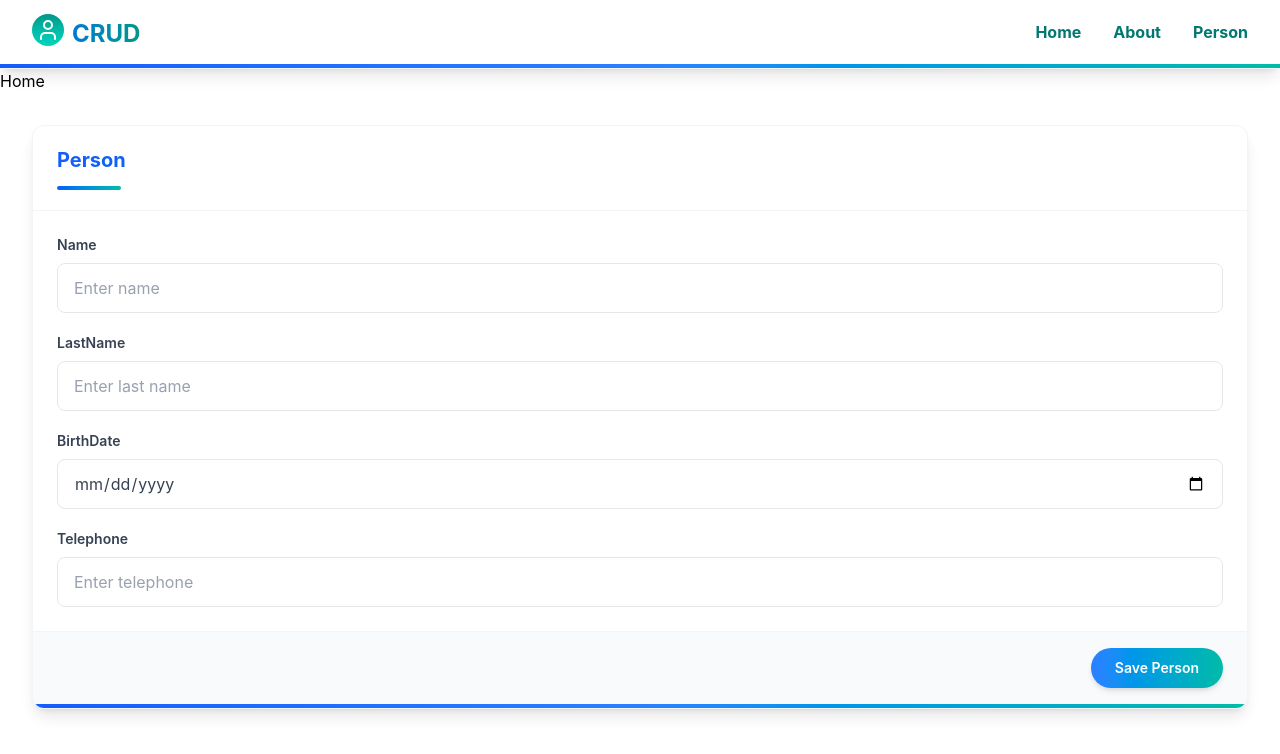
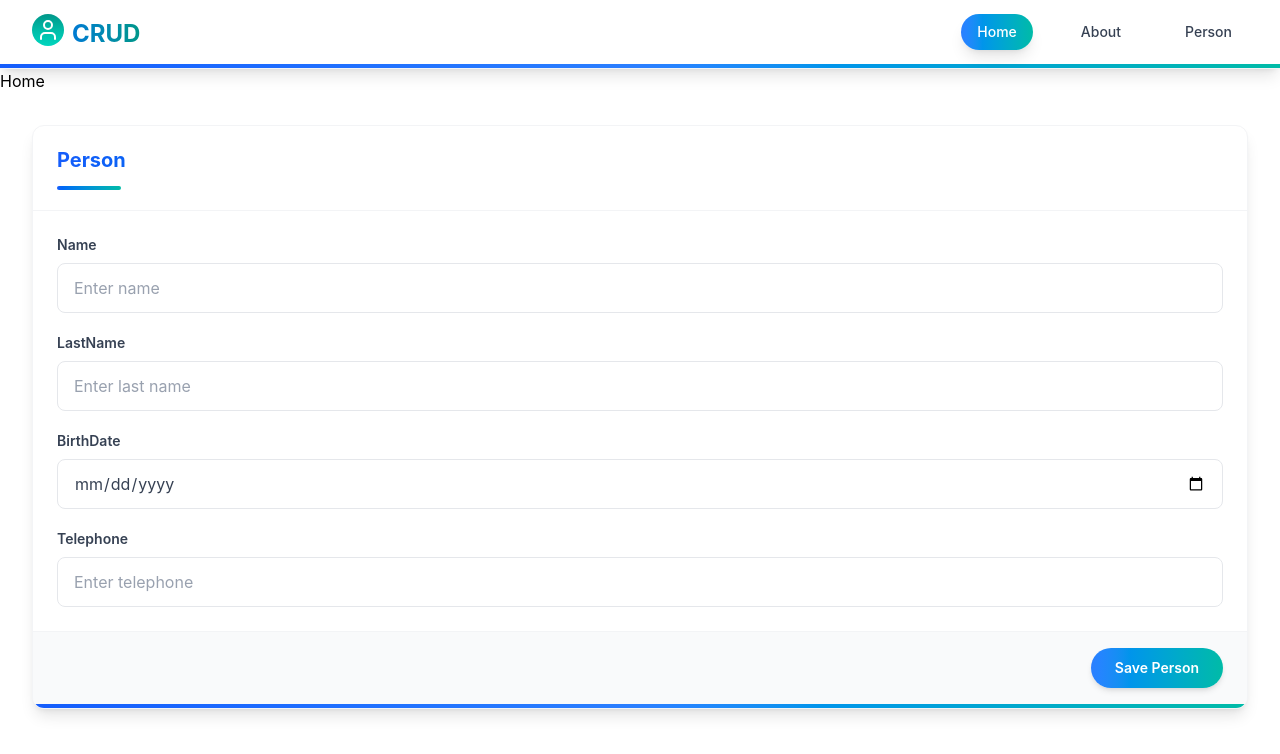
Before and after one commit to patri-es/OrganizeApp, a React (Vite) app in the folder client/: page / in a window 1280 px wide. Shown: the top 754 px of the page. Built offline with nearby package versions, Linux system fonts and the light colour scheme.

Commit message:
Añado NavLink a Navbar, ahora sí funciona la navegacion

```diff
--- a/client/src/components/Navbar.jsx
+++ b/client/src/components/Navbar.jsx
@@ -1,6 +1,7 @@
 import { Menu, X } from 'lucide-react';
 import { User } from 'lucide-react';
 import { useState } from 'react';
+import { NavLink } from "react-router";
 
 const Navbar = () => {
 
@@ -26,7 +27,7 @@ const Navbar = () => {
                     {/* Desktop Navigation */}
                     <nav className="hidden md:block">
                         <div className="font-bold text-teal-700 ml-10 flex items-baseline space-x-8">
-                            <a
+                            <NavLink
                                 to='/'
 
                                 className={({ isActive }) => `px-4 py-2 rounded-full text-sm font-medium transition-all duration-300 transform hover:scale-105 ${isActive
@@ -35,9 +36,9 @@ const Navbar = () => {
                                     }`}
                             >
                                 Home
-                            </a>
+                            </ NavLink>
 
-                            <a
+                            <NavLink
                                 to='/about'
 
                                 className={({ isActive }) => `px-4 py-2 rounded-full text-sm font-medium transition-all duration-300 transform hover:scale-105 ${isActive
@@ -46,9 +47,9 @@ const Navbar = () => {
                                     }`}
                             >
                                 About
-                            </a>
+                            </ NavLink>
 
-                            <a
+                            <NavLink
                                 to='/person'
 
                                 className={({ isActive }) => `px-4 py-2 rounded-full text-sm font-medium transition-all duration-300 transform hover:scale-105 ${isActive
@@ -57,7 +58,7 @@ const Navbar = () => {
                                     }`}
                             >
                                 Person
-                            </a>
+                            </ NavLink>
                         </div>
                     </nav>
 
@@ -87,7 +88,7 @@ const Navbar = () => {
                     }`}
             >
                 <div className="px-2 pt-2 pb-3 space-y-1 bg-gray-50 border-t border-gray-200">
-                    <a
+                    <NavLink
                         to="/"
                         className={({ isActive }) => `block px-4 py-3 rounded-lg text-base font-medium transition-all duration-200 ${isActive
                             ? 'bg-gradient-to-r from-blue-500 to-teal-500 text-white shadow-md transform scale-105'
@@ -95,9 +96,9 @@ const Navbar = () => {
                             }`}
                     >
                         Home
-                    </a>
+                    </ NavLink>
 
-                    <a
+                    <NavLink
                         to="/about"
                         className={({ isActive }) => `block px-4 py-3 rounded-lg text-base font-medium transition-all duration-200 ${isActive
                             ? 'bg-gradient-to-r from-blue-500 to-teal-500 text-white shadow-md transform scale-105'
@@ -105,9 +106,9 @@ const Navbar = () => {
                             }`}
                     >
                         About
-                    </a>
+                    </ NavLink>
 
-                    <a
+                    <NavLink
                         to="/person"
                         className={({ isActive }) => `block px-4 py-3 rounded-lg text-base font-medium transition-all duration-200 ${isActive
                             ? 'bg-gradient-to-r from-blue-500 to-teal-500 text-white shadow-md transform scale-105'
@@ -115,7 +116,7 @@ const Navbar = () => {
                             }`}
                     >
                         Person
-                    </a>
+                    </ NavLink>
                 </div>
             </div>
 
```
